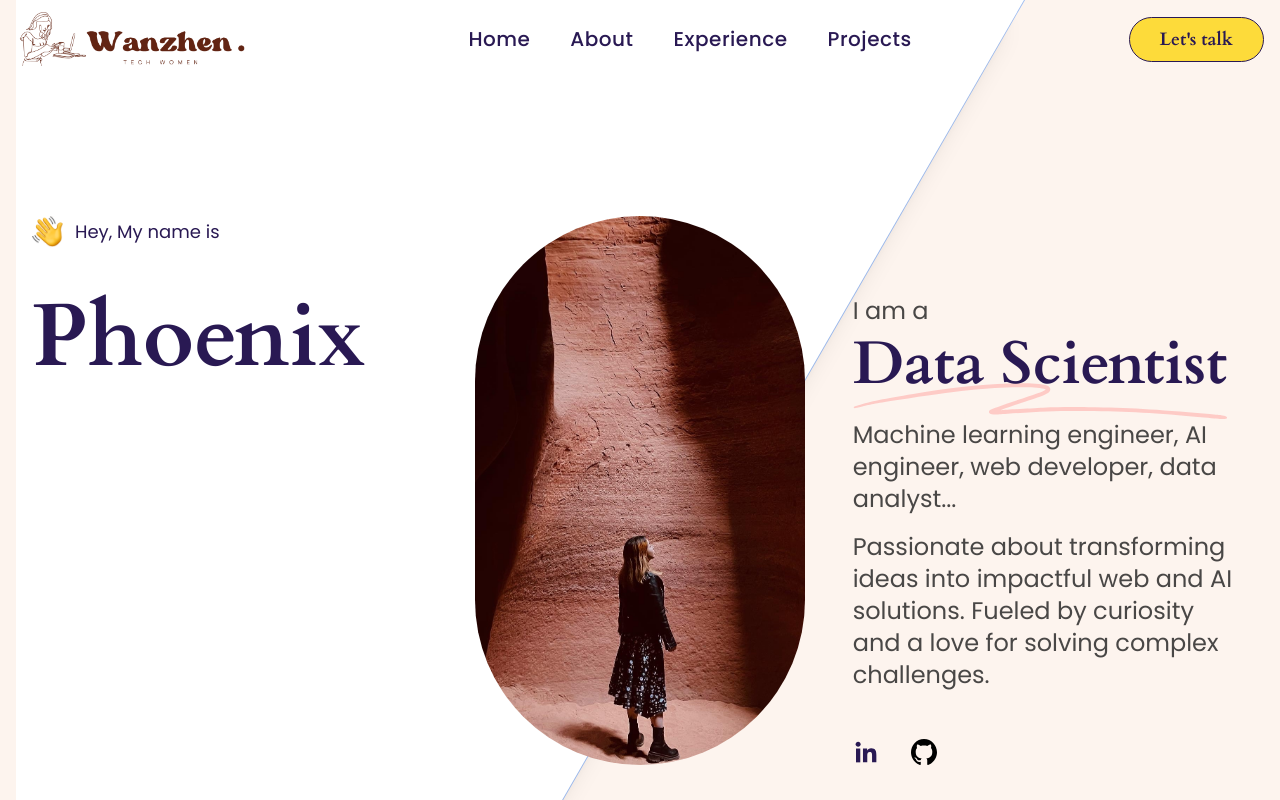
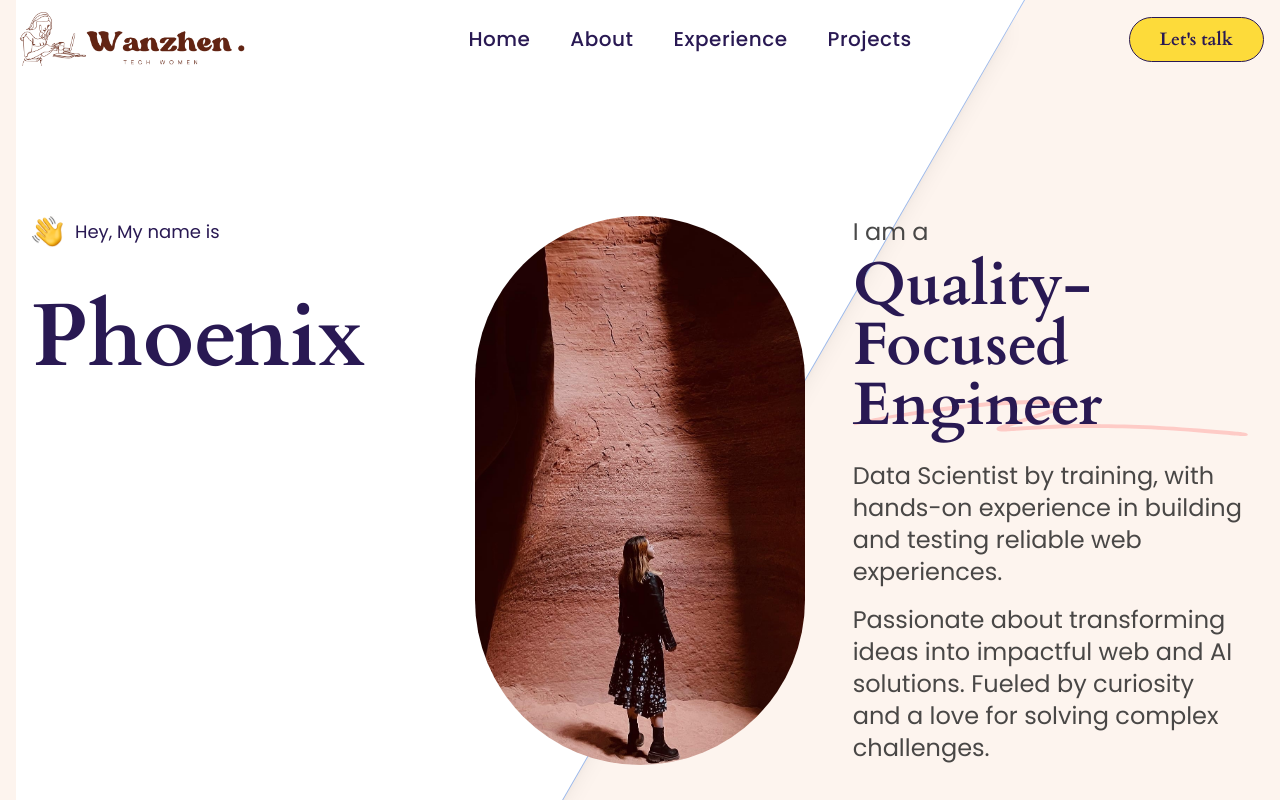
Before and after one commit to WanzhenLi/portfolio-website, a React (Create React App) app: page / in a window 1280 px wide. Shown: the top 800 px of the page. Built offline with nearby package versions, Linux system fonts and the light colour scheme.

Commit message:
Minor updates

```diff
--- a/src/components/sections/Header.js
+++ b/src/components/sections/Header.js
@@ -65,9 +65,8 @@ export default function Header() {
   };
 
   return (
-    <header className={`fixed w-full z-50 transition-colors duration-300 ${
-      isScrolled ? 'bg-white/80 backdrop-blur-sm shadow-sm' : 'bg-transparent'
-    }`}>
+    <header className={`fixed w-full z-50 transition-colors duration-300 ${isScrolled ? 'bg-white/80 backdrop-blur-sm shadow-sm' : 'bg-transparent'
+      }`}>
       <nav className="section-container flex items-center justify-between py-3 sm:py-1" aria-label="Global">
         {/* Logo */}
         <div className="flex">
@@ -93,7 +92,7 @@ export default function Header() {
 
         {/* Desktop CTA */}
         <div className="hidden md:block">
-          <a href="#contact" onClick={(e) => handleNavClick(e, '#contact')}>
+          <a href="mailto:phinneyli0525@gmail.com">
             <ReactButton
               variant="nav"
               label="Let's talk"
@@ -150,7 +149,7 @@ export default function Header() {
                 ))}
               </div>
               <div className="py-4">
-                <a href="#contact" onClick={(e) => handleNavClick(e, '#contact')}>
+                <a href="mailto:phinneyli0525@gmail.com" onClick={() => setMobileMenuOpen(false)}>
                   <ReactButton
                     variant="nav"
                     label="Let's talk"
--- a/src/components/sections/NewHero.js
+++ b/src/components/sections/NewHero.js
@@ -90,13 +90,13 @@ export default function NewHero() {
                     >
                       <path d="M203.371.916c-26.013-2.078-76.686 1.963-124.73 9.946L67.3 12.749C35.421 18.062 18.2 21.766 6.004 25.934 1.244 27.561.828 27.778.874 28.61c.07 1.214.828 1.121 9.595-1.176 9.072-2.377 17.15-3.92 39.246-7.496C123.565 7.986 157.869 4.492 195.942 5.046c7.461.108 19.25 1.696 19.17 2.582-.107 1.183-7.874 4.31-25.75 10.366-21.992 7.45-35.43 12.534-36.701 13.884-2.173 2.308-.202 4.407 4.442 4.734 2.654.187 3.263.157 15.593-.78 35.401-2.686 57.944-3.488 88.365-3.143 46.327.526 75.721 2.23 130.788 7.584 19.787 1.924 20.814 1.98 24.557 1.332l.066-.011c1.201-.203 1.53-1.825.399-2.335-2.911-1.31-4.893-1.604-22.048-3.261-57.509-5.556-87.871-7.36-132.059-7.842-23.239-.254-33.617-.116-50.627.674-11.629.54-42.371 2.494-46.696 2.967-2.359.259 8.133-3.625 26.504-9.81 23.239-7.825 27.934-10.149 28.304-14.005.417-4.348-3.529-6-16.878-7.066Z" />
                     </svg>
-                    <span className="relative">Data Scientist</span>
+                    <span className="relative">Quality-Focused Engineer</span>
                   </span>
                 </h2>
               </div>
               <div className="space-y-4">
                 {/* TODO: WEB DEVELOPER SHOULD BE REVISITED! */}
-                <p className="sm:text-2xl text-lg text-secondary">Machine learning engineer, AI engineer, web developer, data analyst...</p>
+                <p className="sm:text-2xl text-lg text-secondary">Data Scientist by training, with hands-on experience in building and testing reliable web experiences.</p>
                 <p className="sm:text-2xl text-lg text-secondary">
                   Passionate about transforming ideas into impactful web and AI solutions. Fueled by curiosity and a love for solving complex challenges.
                 </p>
--- a/src/components/sections/Skills.js
+++ b/src/components/sections/Skills.js
@@ -5,17 +5,27 @@ const skillsData = [
   {
     title: "Programming Languages",
     icon: "👩‍💻",
-    description: "Python · JavaScript · R · SQL"
+    description: "JavaScript · MATLAB · Python · R · SQL"
   },
   {
-    title: "Machine Learning",
-    icon: "🤖",
-    description: "PyTorch · TensorFlow · scikit-learn · Prophet"
+    title: "Testing",
+    icon: "🛠️ ",
+    description: "QUnit · Karma · Playwright · Jest · MATLAB Unit Tests"
   },
   {
-    title: "LLM & NLP",
-    icon: "🧠",
-    description: "RAG · LangChain/LangGraph · HuggingFace · ChromaDB · Dify"
+    title: "Front-end & Platforms",
+    icon: "🎨",
+    description: "React · LitElement · HTML5/CSS · TailwindCSS · Framer Motion · Shopify · WordPress · Figma"
+  },
+  {
+    title: "AI Engineering",
+    icon: "🤖",
+    description: "LLM · RAG · Agents · MCP · LangChain/LangGraph · HuggingFace · ChromaDB · Dify · PyTorch · TensorFlow · scikit-learn · Prophet"
+  },
+  {
+    title: "Analytics & BI",
+    icon: "📊",
+    description: "Power BI · Tableau"
   },
   {
     title: "Data Engineering & Databases",
@@ -28,11 +38,6 @@ const skillsData = [
     description: "Node.js · Next.js · FastAPI · Flask · Streamlit"
   },
   {
-    title: "Front-end & Platforms",
-    icon: "🎨",
-    description: "React · LitElement · HTML5/CSS · TailwindCSS · Framer Motion · Shopify · WordPress · Figma"
-  },
-  {
     title: "Cloud & Hosting",
     icon: "☁️",
     description: "AWS (S3, EC2) · GCP · Vercel · Render · Supabase · Hostinger"
@@ -41,11 +46,6 @@ const skillsData = [
     title: "DevOps",
     icon: "🚀",
     description: "Docker · Git/GitHub Actions · CI/CD · Microservices · Serverless · Jira"
-  },
-  {
-    title: "Analytics & BI",
-    icon: "📊",
-    description: "Tableau · Power BI"
   }
 ];
 
```
